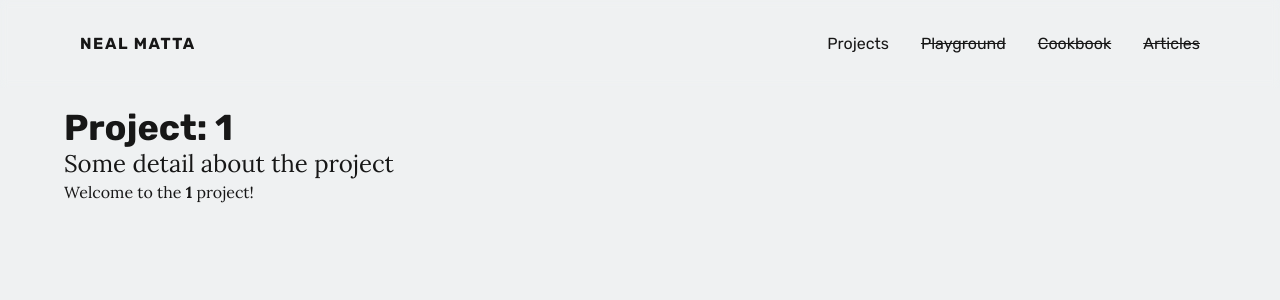
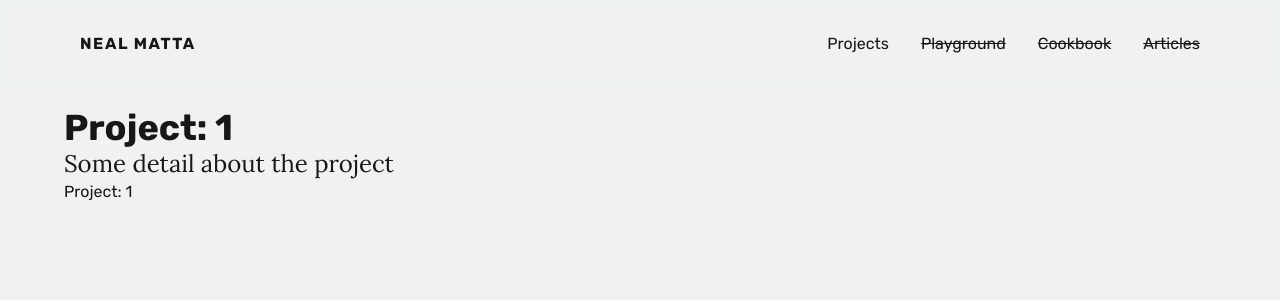
Before and after one commit to NealMatta/personal-website, a Next.js app: page /projects/1 in a window 1280 px wide. Shown: the top 300 px of the page. Built offline with nearby package versions, Linux system fonts and the light colour scheme.

Commit message:
Added some functionality to get rid of some NextJS errors

```diff
--- a/app/projects/[project]/layout.tsx
+++ b/app/projects/[project]/layout.tsx
@@ -1,17 +1,18 @@
 import React from 'react';
 import PageHeader from '@/src/components/PageHeader/PageHeader';
 
-export default function ProjectLayout({
+export default async function ProjectLayout({
   children,
   params,
 }: {
   children: React.ReactNode;
-  params: { project: string };
+  params: Promise<{ project: string }>;
 }) {
+  const { project } = await params;
   return (
     <>
       <PageHeader
-        header={`Project: ${params.project}`}
+        header={`Project: ${project}`}
         subHeader="Some detail about the project"
       />
       <main>{children}</main>
--- a/app/projects/[project]/page.tsx
+++ b/app/projects/[project]/page.tsx
@@ -1,15 +1,46 @@
 import React from 'react';
+// const projectExample = {
+//   id: 101,
+//   title: 'Build a Birdhouse',
+//   tags: ['woodworking', 'DIY', 'outdoors'],
+//   featured: true,
+//   description: 'A project to construct a wooden birdhouse for your backyard.',
+//   details: [
+//     {
+//       order: 1,
+//       id: 1,
+//       title: 'Gather Materials',
+//       detail: 'Collect all necessary tools and wood for the birdhouse.',
+//     },
+//     {
+//       order: 2,
+//       id: 2,
+//       title: 'Cut and Assemble',
+//       detail: 'Cut the wood into pieces and assemble the birdhouse structure.',
+//     },
+//     {
+//       order: 3,
+//       id: 3,
+//       title: 'Paint and Decorate',
+//       detail: 'Paint the birdhouse and add decorative elements.',
+//     },
+//   ],
+//   images: [
+//     'https://example.com/images/birdhouse1.jpg',
+//     'https://example.com/images/birdhouse2.jpg',
+//   ],
+// };
 
-export default function ProjectPage({
+export default async function ProjectPage({
   params,
 }: {
-  params: { project: string };
+  params: Promise<{ project: string }>;
 }) {
+  const { project } = await params; // If params.project needs async, handle it here
+
   return (
     <div>
-      <p>
-        Welcome to the <strong>{params.project}</strong> project!
-      </p>
+      <h1>Project: {project}</h1>
     </div>
   );
 }
```
